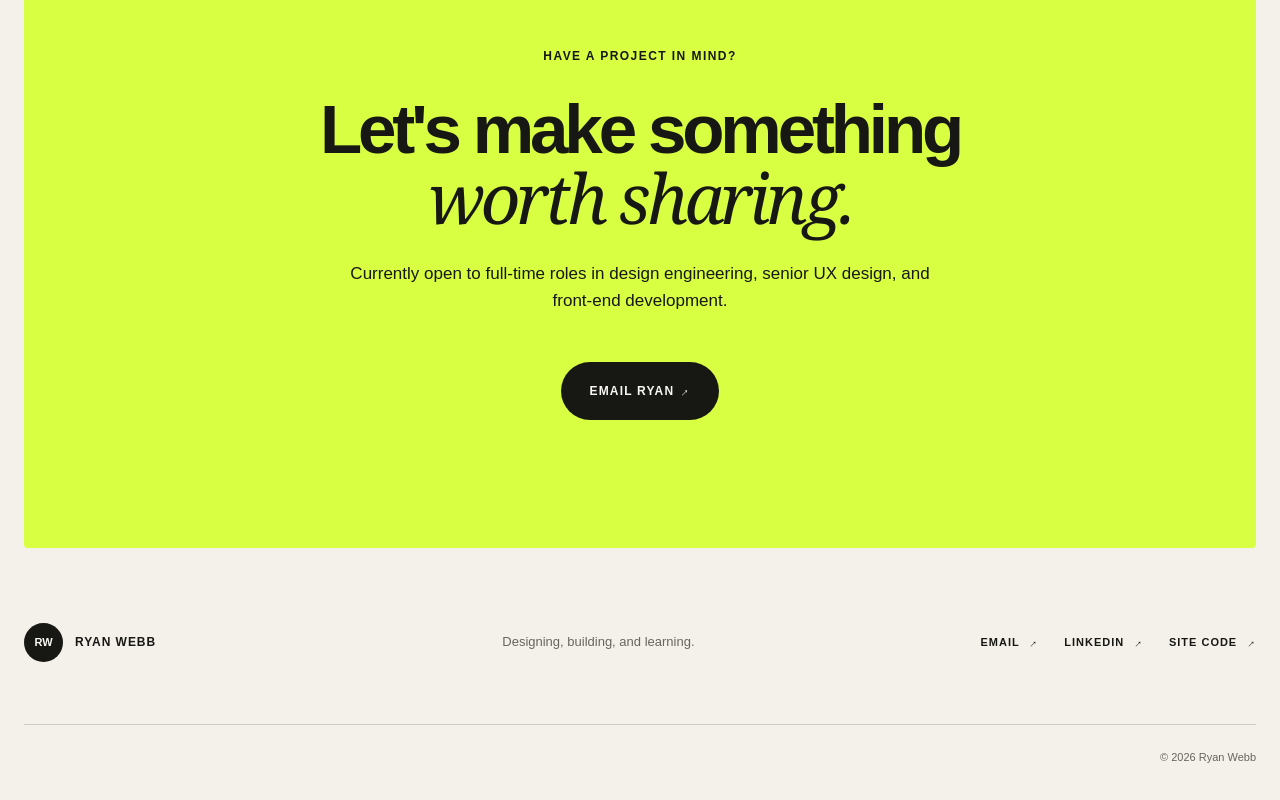
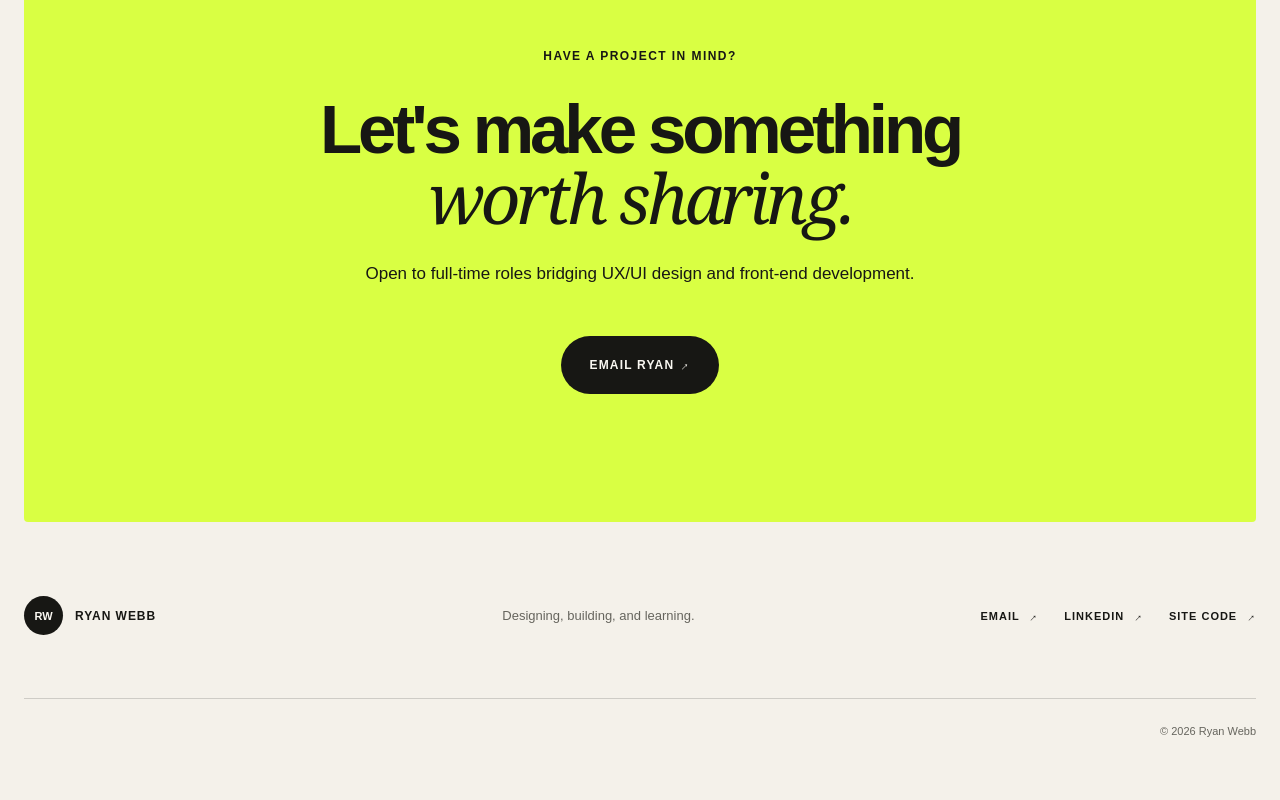
Before and after one commit to Rebelord/Ryan-Webb-Portfolio, a Next.js app: page / in a window 1280 px wide. Shown: the part 7180-7980 px from the top of the page. After the commit the page ends 7953 px from the top, so only its background shows below. Built offline with nearby package versions, Linux system fonts and the light colour scheme; no server answers.

Commit message:
Refine role positioning and search metadata

```diff
--- a/app/layout.tsx
+++ b/app/layout.tsx
@@ -9,6 +9,15 @@ export const metadata: Metadata = {
   title: 'Ryan Webb | Designer & Developer',
   description:
     'Ryan Webb is a multidisciplinary designer and developer creating digital products, client websites, and thoughtful React experiences.',
+  keywords: [
+    'Design Engineer',
+    'UX Engineer',
+    'Senior UX/UI Designer',
+    'Senior UX Designer',
+    'Product Design Engineer',
+    'Design Technologist',
+    'Front-End Developer focused on UI and design systems',
+  ],
   alternates: { canonical: '/' },
   openGraph: {
     title: 'Ryan Webb | Designer & Developer',
--- a/app/page.tsx
+++ b/app/page.tsx
@@ -329,8 +329,8 @@ export default function Home() {
         <p className="eyebrow">Have a project in mind?</p>
         <h2>Let&apos;s make something <em>worth sharing.</em></h2>
         <p className="contact-availability">
-          Currently open to full-time roles in design engineering, senior UX
-          design, and front-end development.
+          Open to full-time roles bridging UX/UI design and front-end
+          development.
         </p>
         <a
           className="contact-button"
```
